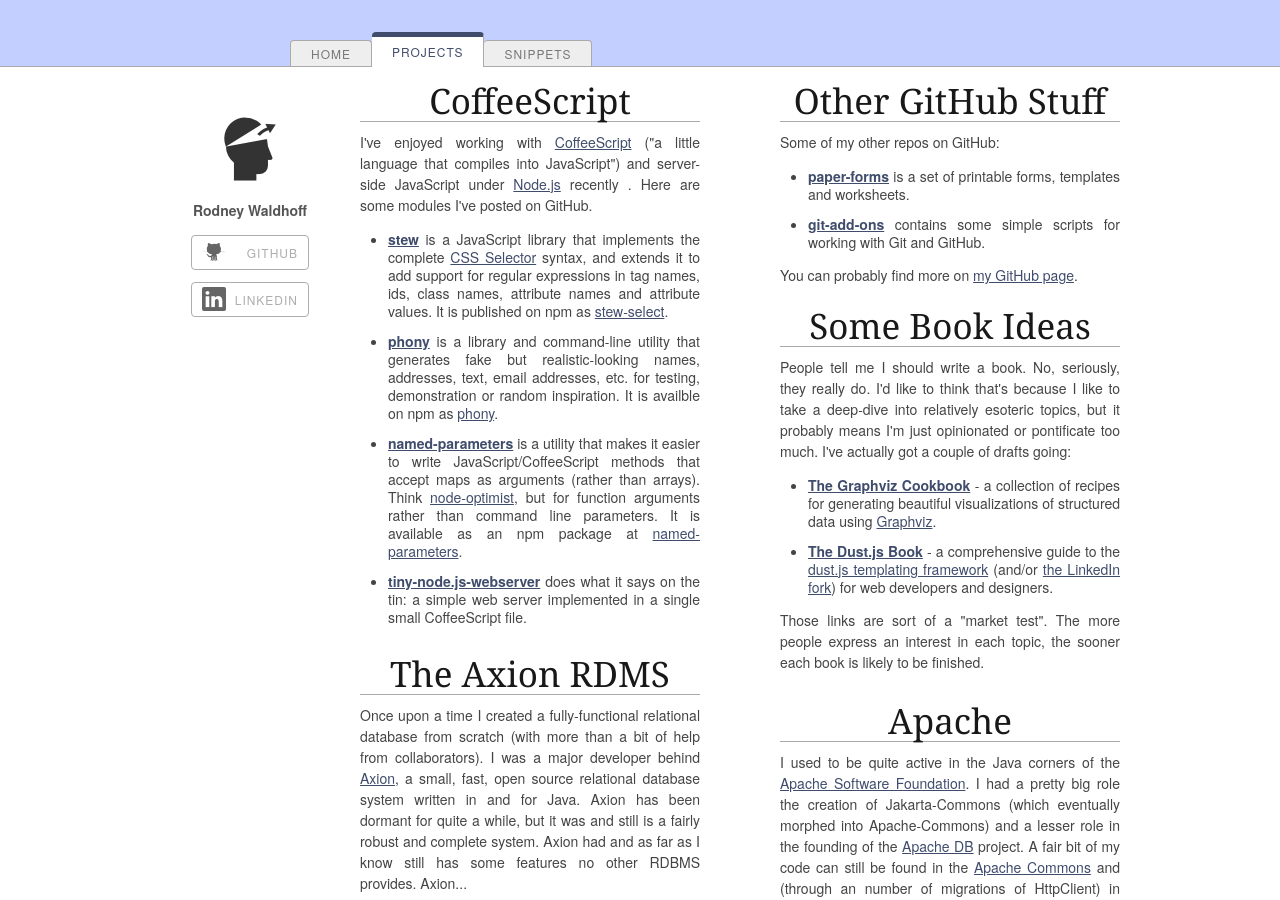
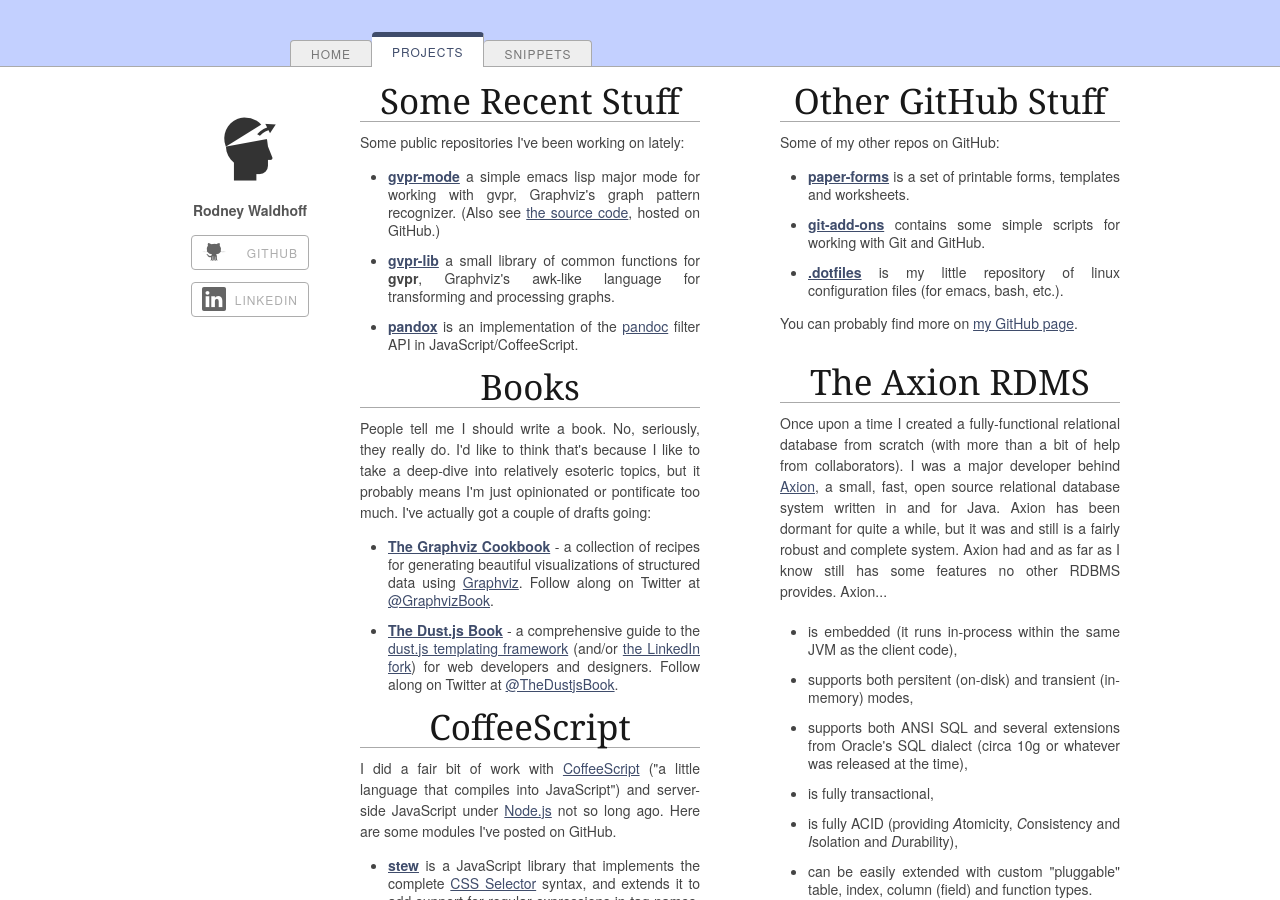
Before and after one commit to rodw/rodw.github.com, a Jekyll site: the page built from project/index.html, in a window 1280 px wide and 900 px high. Built offline with Jekyll 4.4.1, drawn with Linux system fonts in a browser that asks for light colours; Markdown is read by kramdown in place of the engine named in the settings; some of the changed text lies outside the part shown.

Commit message:
update with new projects, other minor changes

```diff
--- a/_layouts/layout.html
+++ b/_layouts/layout.html
@@ -131,7 +131,7 @@
           &nbsp;|&nbsp;
           <span class="nobr"><a href="/page/colophon.html">credits</a></span>
         </p>
-        <p class="half-bottom">&copy; Copyright 2012-2013 Rodney Waldhoff.</p>
+        <p class="half-bottom">&copy; Copyright 2012-2014 Rodney Waldhoff.</p>
         <div id="caveator">
           <p class="smallprint">This page was generated at {% rendertime %}</p>
         </div>
--- a/project/index.html
+++ b/project/index.html
@@ -7,17 +7,56 @@ tweaks:
 ---
 <div class="thirteen columns clearfix">
   <div class="six columns alpha">
+
+    <div class="align-both">
+      <h2 class="mtop align-center remove-bottom">Some Recent Stuff</h2>
+      <hr class="half-bottom remove-top"/>
+      <div>Some public repositories I've been working on lately:</div>
+      <ul class="square">
+        <li><b><a href="http://marmalade-repo.org/packages/gvpr-mode/">gvpr-mode</a></b> a simple emacs lisp major mode for working with gvpr, Graphviz's graph pattern recognizer. (Also see <a href="https://github.com/rodw/gvpr-lib/blob/master/extra/gvpr-mode.el">the source code</a>, hosted on GitHub.)</li>
+        <li><b><a href="https://github.com/rodw/gvpr-lib">gvpr-lib</a></b> a small library of common functions for <b>gvpr</b>, Graphviz's awk-like language for transforming and processing graphs.</li>
+        <li><b><a href="https://github.com/rodw/pandox">pandox</a></b> is an implementation of the <a href="http://johnmacfarlane.net/pandoc/">pandoc</a> filter API in JavaScript/CoffeeScript</a>.</li>
+      </ul>
+    </div>
+
+    <div class="align-both">
+      <h2 class="mtop align-center remove-bottom">Books</h2>
+      <hr class="half-bottom remove-top"/>
+      <div>People tell me I should write a book. No, seriously, they really do. I'd like to think that's because I like to take a deep-dive into relatively esoteric topics, but it probably means I'm just opinionated or pontificate too much. I've actually got a couple of drafts going:</div>
+      <ul class="square">
+        <li><b><a href="http://noumlaut.com/graphviz-cookbook">The Graphviz Cookbook</a></b> - a collection of recipes for generating beautiful visualizations of structured data using <a href="http://www.graphviz.org">Graphviz</a>. Follow along on Twitter at <a href="https://twitter.com/GraphvizBook">@GraphvizBook</a>.</li>
+        <li><b><a href="http://noumlaut.com/the-dust-book">The Dust.js Book</a></b> - a comprehensive guide to the <a href="http://akdubya.github.io/dustjs/">dust.js templating framework</a> (and/or <a href="https://github.com/linkedin/dustjs">the LinkedIn fork</a>) for web developers and designers. Follow along on Twitter at <a href="https://twitter.com/TheDustjsBook">@TheDustjsBook</a>.</li>
+      </ul>
+    </div>
+
     <div class="align-both">
       <h2 class="mtop align-center remove-bottom">CoffeeScript</h2>
       <hr class="half-bottom remove-top"/>
-      <div>I've enjoyed working with <a href="http://coffeescript.org/">CoffeeScript</a> ("a little language that compiles into JavaScript") and server-side JavaScript under <a href="http://nodejs.org/">Node.js</a> recently . Here are some modules I've posted on&nbsp;GitHub.</div>
+      <div>I did a fair bit of work with <a href="http://coffeescript.org/">CoffeeScript</a> ("a little language that compiles into JavaScript") and server-side JavaScript under <a href="http://nodejs.org/">Node.js</a> not so long ago. Here are some modules I've posted on&nbsp;GitHub.</div>
       <ul class="square">
+        <!-- <li><b><a href="https://github.com/rodw/pandox">pandox</a></b> is an implementation of the <a href="http://johnmacfarlane.net/pandoc/">pandoc</a> filter API in JavaScript/CoffeeScript</a>.</li> -->
         <li><b><a href="https://github.com/rodw/stew">stew</a></b> is a JavaScript library that implements the complete <a href="http://www.w3.org/TR/CSS2/selector.html">CSS Selector</a> syntax, and extends it to add support for regular expressions in tag names, ids, class names, attribute names and attribute values. It is published on npm as <a href="https://npmjs.org/package/stew-select">stew-select</a>.</li>
         <li><b><a href="https://github.com/rodw/phony">phony</a></b> is a library and command-line utility that generates fake but realistic-looking names, addresses, text, email addresses, etc. for testing, demonstration or random inspiration.  It is availble on npm as <a href="https://npmjs.org/package/phony">phony</a>.</li>
         <li><b><a href="https://github.com/rodw/named-parameters">named-parameters</a></b> is a utility that makes it easier to write JavaScript/CoffeeScript methods that accept maps as arguments (rather than arrays).  Think <a href="https://github.com/substack/node-optimist/">node-optimist</a>, but for function arguments rather than command line parameters. It is available as an npm package at <a href="https://npmjs.org/package/named-parameters">named-parameters</a>.</li>
         <li><b><a href="https://github.com/rodw/tiny-node.js-webserver">tiny-node.js-webserver</a></b> does what it says on the tin: a simple web server implemented in a single small CoffeeScript file.</li>
       </ul>
     </div>
+  </div>
+
+  <div class="six columns omega offset-by-one">
+
+    <div class="align-both">
+      <h2 class="mtop align-center remove-bottom">Other GitHub Stuff</h2>
+      <hr class="half-bottom remove-top"/>
+      <div>Some of my other repos on GitHub:</div>
+      <ul class="square">
+        <li><b><a href="https://github.com/rodw/paper-forms">paper-forms</a></b> is a set of printable forms, templates and&nbsp;worksheets.</li>
+        <li><b><a href="https://github.com/rodw/git-add-ons">git-add-ons</a></b> contains some simple scripts for working with Git and&nbsp;GitHub.</li>
+        <li><b><a href="https://github.com/rodw/.dotfiles">.dotfiles</a></b> is my little repository of linux configuration files (for emacs, bash, etc.).</li>
+      </ul>
+      <p>You can probably find more on <a href="https://github.com/rodw">my GitHub&nbsp;page</a>.</p>
+    </div>
+
     <div class="mmtop align-both">
       <h2 class="mtop align-center remove-bottom">The Axion RDMS</h2>
       <hr class="half-bottom remove-top"/>
@@ -34,37 +73,18 @@ tweaks:
       </ul>
       <p>Building this wasn't as impractical as it might&nbsp;sound. The first version of Axion was created by a tiny team in less than 5 months in support of a top-selling, award-winning, shrink-wrapped retail CD/DVD-ROM product, and was successfully used in support of that product for nearly a&nbsp;decade.</p>
     </div>
-  </div>
-  <div class="six columns omega offset-by-one">
-    <div class="align-both">
-      <h2 class="mtop align-center remove-bottom">Other GitHub Stuff</h2>
-      <hr class="half-bottom remove-top"/>
-      <div>Some of my other repos on GitHub:</div>
-      <ul class="square">
-        <li><b><a href="https://github.com/rodw/paper-forms">paper-forms</a></b> is a set of printable forms, templates and&nbsp;worksheets.</li>
-        <li><b><a href="https://github.com/rodw/git-add-ons">git-add-ons</a></b> contains some simple scripts for working with Git and&nbsp;GitHub.</li>
-      </ul>
-      <p>You can probably find more on <a href="https://github.com/rodw">my GitHub&nbsp;page</a>.</p>
-    </div>
-    <div class="align-both">
-      <h2 class="mtop align-center remove-bottom">Some Book Ideas</h2>
-      <hr class="half-bottom remove-top"/>
-      <div>People tell me I should write a book. No, seriously, they really do. I'd like to think that's because I like to take a deep-dive into relatively esoteric topics, but it probably means I'm just opinionated or pontificate too much. I've actually got a couple of drafts going:</div>
-      <ul class="square">
-        <li><b><a href="http://noumlaut.com/graphviz-cookbook">The Graphviz Cookbook</a></b> - a collection of recipes for generating beautiful visualizations of structured data using <a href="http://www.graphviz.org">Graphviz</a>.</li>
-        <li><b><a href="http://noumlaut.com/the-dust-book">The Dust.js Book</a></b> - a comprehensive guide to the <a href="http://akdubya.github.io/dustjs/">dust.js templating framework</a> (and/or <a href="https://github.com/linkedin/dustjs">the LinkedIn fork</a>) for web developers and designers.</li>
-      </ul>
-      <p>Those links are sort of a "market test". The more people express an interest in each topic, the sooner each book is likely to be finished.</p>
-    </div>
+
     <div class="mmtop align-both">
       <h2 class="mtop align-center remove-bottom">Apache</h2>
       <hr class="half-bottom remove-top"/>
       <div>I used to be quite active in the Java corners of the <a href="http://www.apache.org/">Apache Software Foundation</a>.  I had a pretty big role the creation of Jakarta-Commons (which eventually morphed into Apache-Commons) and a lesser role in the founding of the <a href="http://db.apache.org/">Apache DB</a> project. A fair bit of my code can still be found in the <a href="http://commons.apache.org/">Apache Commons</a> and (through an number of migrations of HttpClient) in <a href="http://hc.apache.org/">HttpComponents</a>, among other places.</div>
     </div>
+
     <div class="mmtop align-both">
       <h2 class="mtop align-center remove-bottom">Brightspoke, a search engine for bikes.</h2>
       <hr class="half-bottom remove-top"/>
       <div>The last time I was on the market for a new bicycle I created <a href="http://www.brightspoke.com/">a tool for comparing bikes</a> that I think is pretty nifty. The bike data is now stale, but the <a href="http://www.brightspoke.com/t/bike-stem-calculator.html">stem fit calculator</a> remains popular. The calculator can help you determine how your handlebars will move when you change your stem. (The stem being the bit on a bike that connects the handlebars to the fork.)</div>
     </div>
+
   </div>
 </div>
```
Also changed, not shown: 1 other file.
